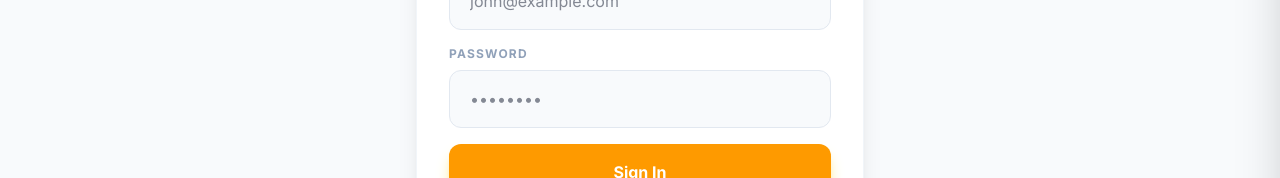
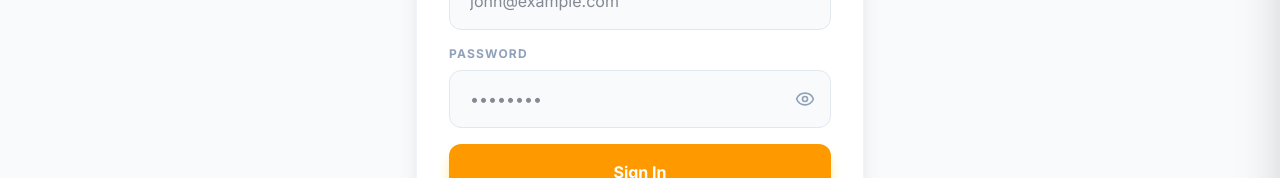
Before and after one commit to SahiRB1104/Tiffin-Service-React, a React (Vite) app in the folder frontend/: page /login in a window 1280 px wide. Shown: the part 241-419 px from the top of the page. Built offline with nearby package versions, Linux system fonts and the light colour scheme.

Commit message:
fix:added an eye icon to the password field on the login page

```diff
--- a/frontend/src/pages/Login.jsx
+++ b/frontend/src/pages/Login.jsx
@@ -1,5 +1,5 @@
 import React, { useState } from "react";
-import { AlertCircle } from "lucide-react";
+import { AlertCircle, Eye, EyeOff } from "lucide-react";
 import { api } from "../api/api";
 import { useAuth } from "../auth/AuthContext";
 import { useNavigate, useLocation } from "react-router-dom";
@@ -7,6 +7,7 @@ import { useNavigate, useLocation } from "react-router-dom";
 export const Login = () => {
   const [email, setEmail] = useState("");
   const [password, setPassword] = useState("");
+  const [showPassword, setShowPassword] = useState(false);
   const [loading, setLoading] = useState(false);
   const [error, setError] = useState("");
   const [success, setSuccess] = useState("");
@@ -84,14 +85,27 @@ export const Login = () => {
           <label className="block text-xs font-bold uppercase tracking-widest text-slate-400 mb-2">
             Password
           </label>
+          <div className="relative">
             <input
-            type="password"
+              type={showPassword ? "text" : "password"}
               placeholder="••••••••"
               value={password}
               onChange={(e) => setPassword(e.target.value)}
-            className="w-full px-5 py-4 rounded-xl border border-slate-200 bg-slate-50 focus:border-amber-500 transition-all outline-none"
+              className="w-full px-5 py-4 pr-12 rounded-xl border border-slate-200 bg-slate-50 focus:border-amber-500 transition-all outline-none"
               required
             />
+            <button
+              type="button"
+              onClick={() => setShowPassword(!showPassword)}
+              className="absolute right-4 top-1/2 transform -translate-y-1/2 text-slate-400 hover:text-amber-500 transition-colors"
+            >
+              {showPassword ? (
+                <EyeOff size={20} />
+              ) : (
+                <Eye size={20} />
+              )}
+            </button>
+          </div>
         </div>
 
         <button
```
Lines whose indentation alone changed are shown as unchanged.
